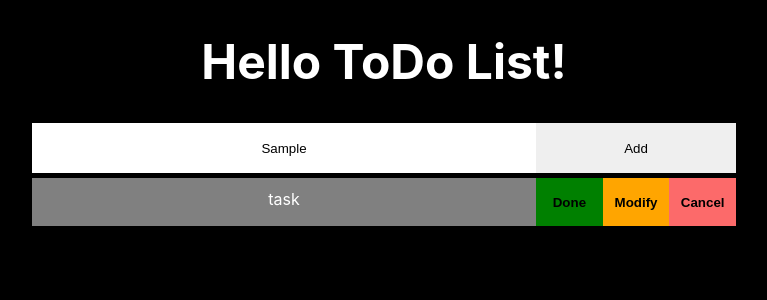
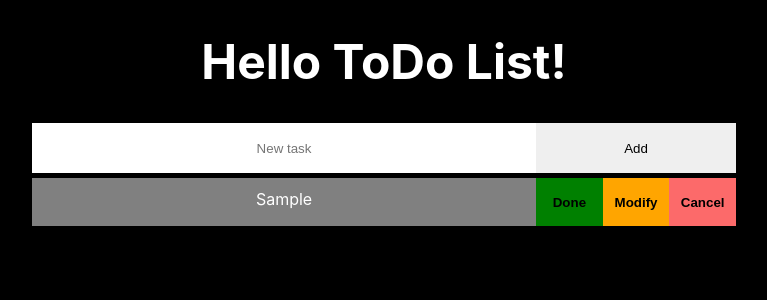
Before and after one commit to zxcvego/basic-react-apps, a React (Create React App) app in the folder basic-react-apps/: page /todo-list in a window 1280 px wide. Both pictures are taken after typing "Sample" into the empty fields and a click on the button "Add". Shown: the top 300 px of the page, without its empty margins (256-1023 px from the left). Built offline with nearby package versions, Linux system fonts and the light colour scheme.

Commit message:
Implemented adding task functionality

```diff
--- a/basic-react-apps/src/components/Task.tsx
+++ b/basic-react-apps/src/components/Task.tsx
@@ -1,14 +1,15 @@
+import React from "react";
 import "./Task.css";
 
-export default function Task() {
+export default function Task(props: { children: React.ReactNode }) {
+	const { children } = props;
+
 	return (
-		<>
-			<li>
-				<span className="task-name">task</span>
-				<button className="cancel-button">Cancel</button>
-				<button className="modify-button">Modify</button>
-				<button className="done-button">Done</button>
-			</li>
-		</>
+		<li>
+			<span className="task-name">{children}</span>
+			<button className="cancel-button">Cancel</button>
+			<button className="modify-button">Modify</button>
+			<button className="done-button">Done</button>
+		</li>
 	);
 }
--- a/basic-react-apps/src/pages/ToDo.tsx
+++ b/basic-react-apps/src/pages/ToDo.tsx
@@ -1,16 +1,39 @@
 import "./ToDo.css";
 import Task from "../components/Task";
+import React, { useState } from "react";
+
+interface TaskInterface {
+	name: string;
+}
 
 export default function ToDo() {
+	const [taskList, setTaskList] = useState<TaskInterface[]>([]);
+	const [inputTaskVal, setInputTaskVal] = useState("");
+	const addTask = (task: TaskInterface) => {
+		if (inputTaskVal.length > 0) {
+			setTaskList([...taskList, task]);
+			setInputTaskVal("");
+		} else console.log("New task name is too short.");
+	};
+	const handleInputChange = (e: any) => setInputTaskVal(e.target.value);
+
 	return (
 		<>
 			<header>
 				<h1>Hello ToDo List!</h1>
 			</header>
 			<article className="functional-task-menu">
-				<input type="text" placeholder="New task" required />
-				<button>Add</button>
-				<Task />
+				<input
+					type="text"
+					placeholder="New task"
+					onChange={handleInputChange}
+					value={inputTaskVal}
+					required
+				/>
+				<button onClick={() => addTask({ name: inputTaskVal })}>Add</button>
+				{taskList.map((singleTask, i) => (
+					<Task key={i}>{singleTask.name}</Task>
+				))}
 			</article>
 		</>
 	);
```
